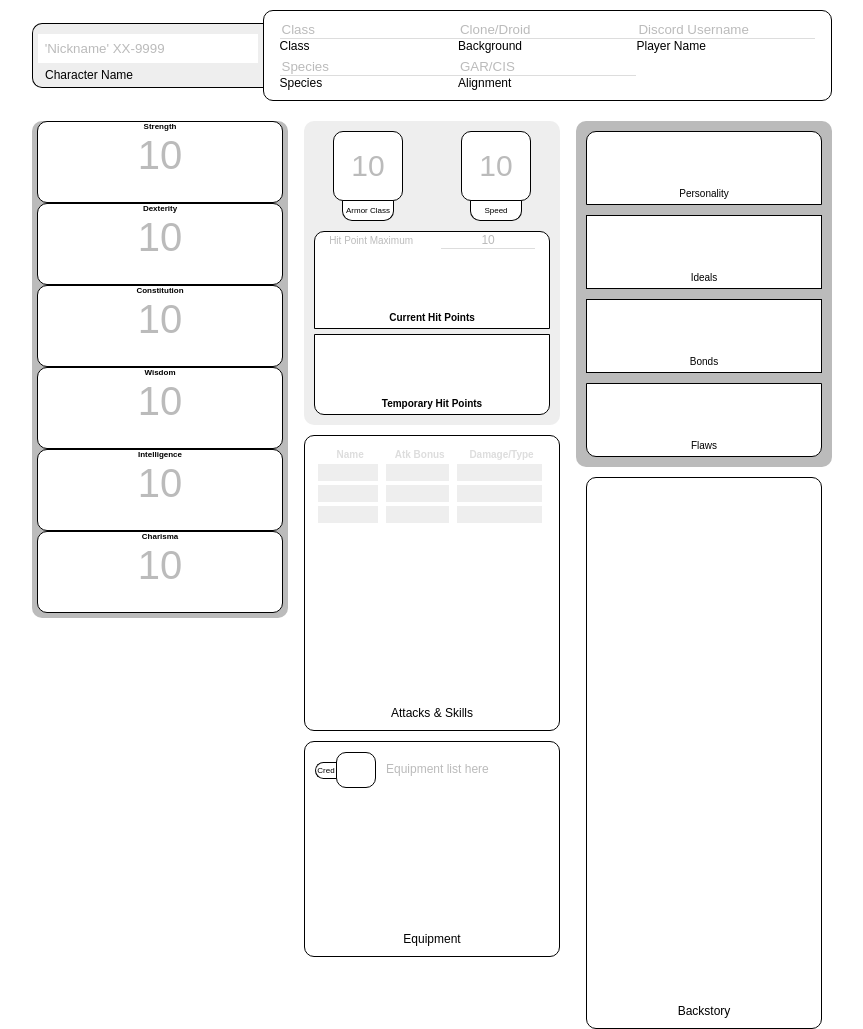
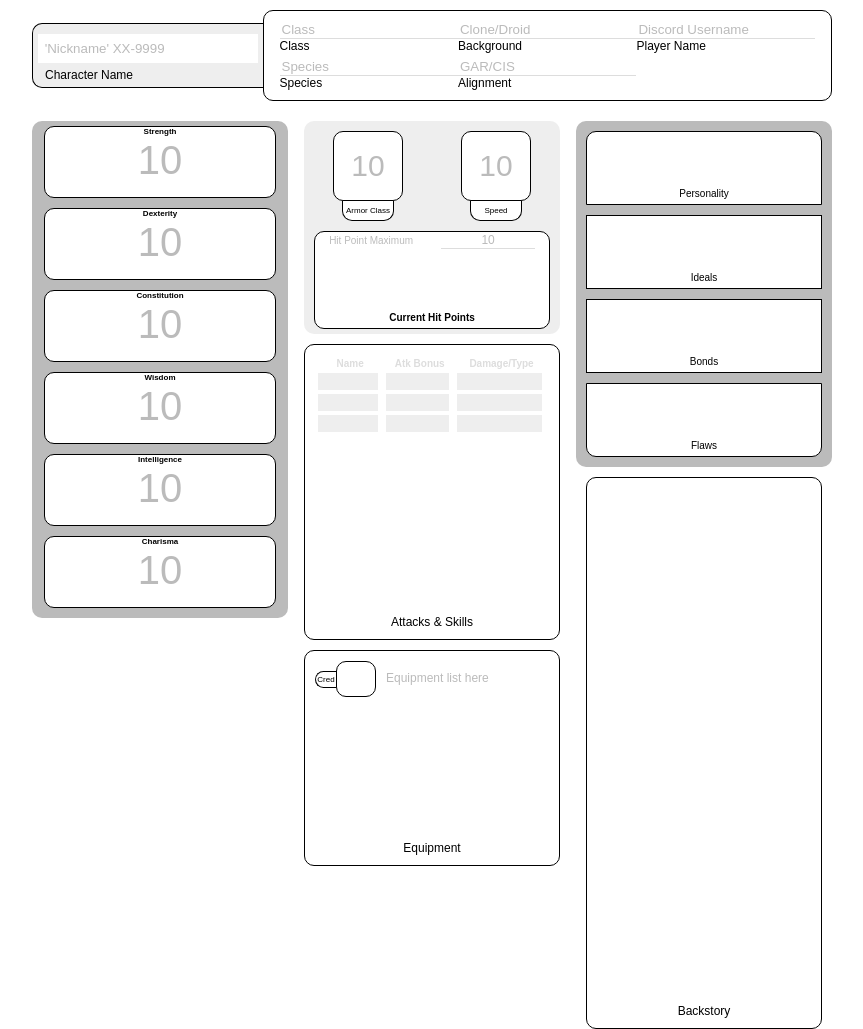
Before and after one commit to jack-sleath/jack-sleath.github.io, a plain HTML site: page starwars/charsheet.html in a window 1280 px wide. Shown: the top 1029 px of the page, without its empty margins (208-1071 px from the left). Drawn offline with nearby package versions, Linux system fonts and the light colour scheme.

Commit message:
small css and html changes

```diff
--- a/starwars/charsheet.html
+++ b/starwars/charsheet.html
@@ -96,9 +96,6 @@
                                 <div class="current">
                                     <label for="currenthp">Current Hit Points</label><input name="currenthp" type="number" />
                                 </div>
-                            </div>
-                            <div class="temporary">
-                                <label for="temphp">Temporary Hit Points</label><input name="temphp" type="text" />
                             </div>
                         </div>
                     </section>
--- a/starwars/css/styles.css
+++ b/starwars/css/styles.css
@@ -208,14 +208,16 @@ form.charsheet {
                     }
 
                         form.charsheet main > section section.attributes div.scores ul li {
-                            height: 80px;
-                            width: 95%;
+                            height: 70px;
+                            width: 90%;
                             background-color: white;
                             border: 1px solid black;
                             text-align: center;
                             display: flex;
                             flex-direction: column;
                             border-radius: 10px;
+                            margin-top: 5px;
+                            margin-bottom: 5px;
                         }
 
                             form.charsheet main > section section.attributes div.scores ul li input {
@@ -403,7 +405,7 @@ form.charsheet {
                         border: 1px solid black;
                         margin: 10px;
                         margin-bottom: 5px;
-                        border-radius: 10px 10px 0 0;
+                        border-radius: 10px;
                     }
 
                         form.charsheet main section.combat > div.hp > div.regular > div.max {
```
